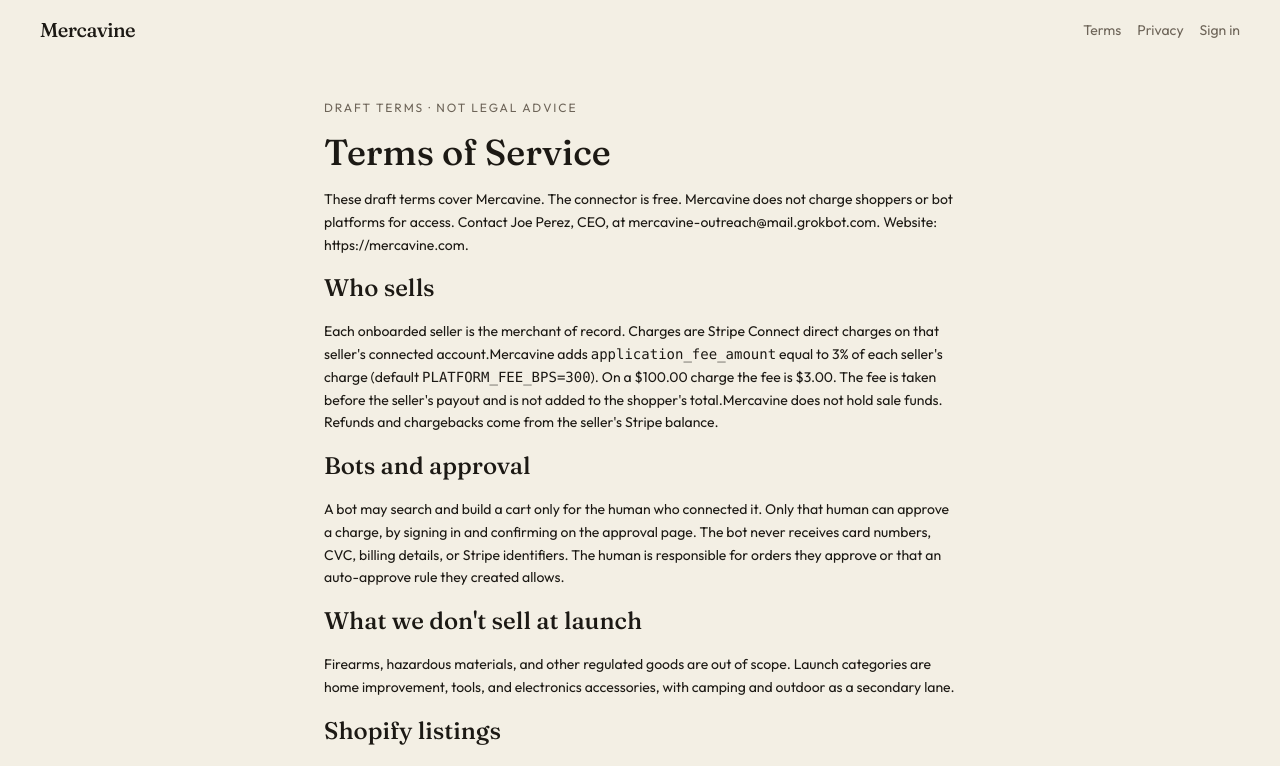
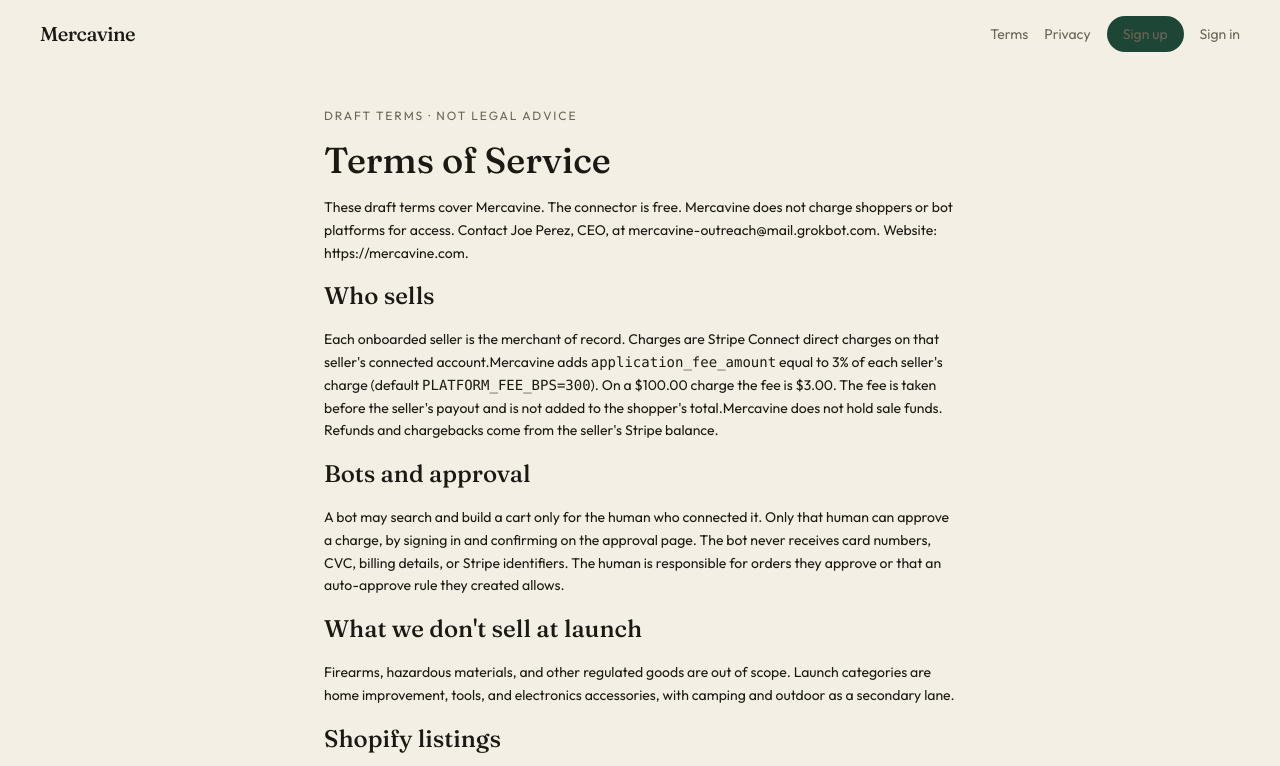
Before and after one commit to retroservices1121/mercavine-connector, a Next.js app: page /terms in a window 1280 px wide. Shown: the top 766 px of the page. Built offline with nearby package versions, Linux system fonts and the light colour scheme; no server answers.

Commit message:
Add Sign up link to header and homepage

```diff
--- a/src/app/page.tsx
+++ b/src/app/page.tsx
@@ -25,6 +25,9 @@
           <div className="mt-8 flex flex-wrap gap-3">
             <Link href="/login" className="inline-flex h-12 items-center rounded-full bg-[var(--vine)] px-6 text-[#f4efe4]">
               Sign in to review a purchase
+            </Link>
+            <Link href="/signup" className="inline-flex h-12 items-center rounded-full border border-[var(--line)] px-6">
+              Create an account
             </Link>
             {/* eslint-disable-next-line @next/next/no-html-link-for-pages -- API route, not a page */}
             <a href="/api/health" className="inline-flex h-12 items-center rounded-full border border-[var(--line)] px-6">
--- a/src/components/site-header.tsx
+++ b/src/components/site-header.tsx
@@ -12,6 +12,11 @@
         <Link href="/terms">Terms</Link>
         <Link href="/privacy">Privacy</Link>
         {signedIn ? <Link href="/sellers">Sellers</Link> : null}
+        {!signedIn && (
+          <Link href="/signup" className="rounded-full bg-[var(--vine)] px-4 py-2 text-[#f4efe4]">
+            Sign up
+          </Link>
+        )}
         <Link href={signedIn ? "/account" : "/login"} className="text-[var(--ink)]">
           {signedIn ? "Account" : "Sign in"}
         </Link>
```
